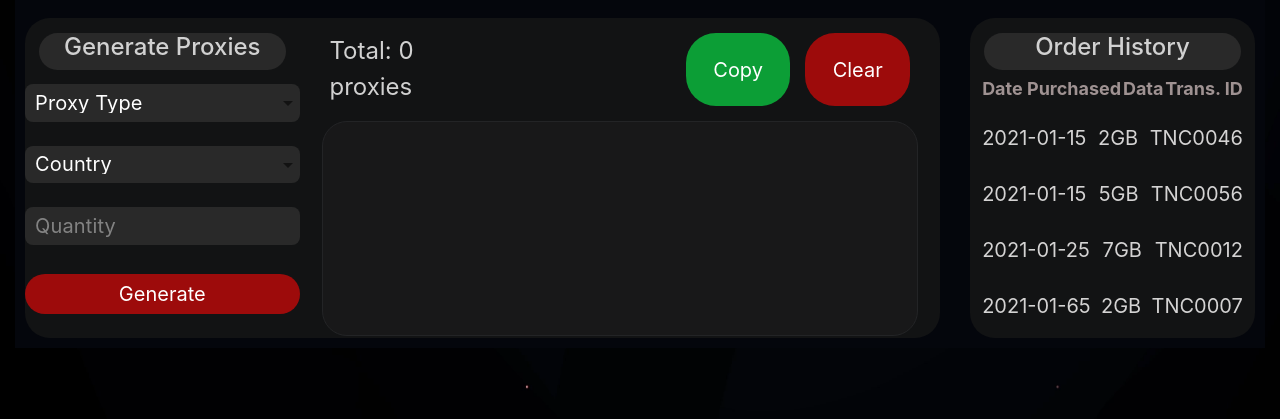
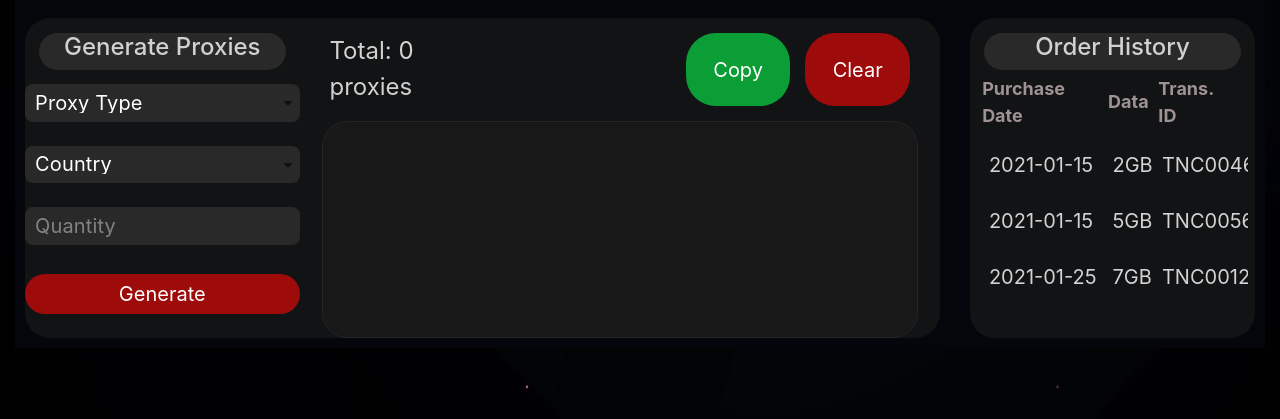
Before and after one commit to MichaelVandi/blitz, a React (Create React App) app: page / in a window 1280 px wide. Shown: the part 362-781 px from the top of the page. Built offline with nearby package versions, Linux system fonts and the light colour scheme.

Commit message:
all files added

```diff
--- a/src/App.css
+++ b/src/App.css
@@ -37,21 +37,29 @@
   }
 }
 ::-webkit-scrollbar {
-  width: 10px;
+  border-radius: 10px;
+  margin-right: 10px;
+  width: 5px;
 }
 
 /* Track */
 ::-webkit-scrollbar-track {
+  border-radius: 10px;
+  /* margin-right: 100px; */
   background: #f1f1f1;
 }
 
 /* Handle */
 ::-webkit-scrollbar-thumb {
   background: #888;
+  /* margin-right: 10px; */
+  border-radius: 10px;
 }
 
 /* Handle on hover */
 ::-webkit-scrollbar-thumb:hover {
+  border-radius: 10px;
+  /* margin-right: 10px; */
   background: #555;
 }
 .bg_image{
--- a/src/components/generateProxies.js
+++ b/src/components/generateProxies.js
@@ -129,7 +129,7 @@ function GenerateProxies () {
                 }
 
                 console.log(number);
-                newUrl = stickyUrl.substring(stickyUrl.length - 13, stickyUrl.length) + ':' + number + ':' +
+                newUrl = stickyUrl.substring(0, 16) + ':' + number + ':' +
                     'customer-' + username + '-sessid-hw' + sessionId + ':' + password + '\n';
 
             } else if (type === 'Sticky2') {
@@ -273,21 +273,26 @@ const styles = {
         height: '75%',
         display: 'flex',
         flexDirection: 'column',
+        border: '1.5px solid #232426',
+        padding: 5,
+        borderRadius: 25,
         // borderColor: '#232426',
         // borderWidth: 1,
         // justifyContent: 'center',
+        backgroundColor: '#181819',
         alignItems: 'center'
     },
     textField: {
-        width: '100%',
+        width: '98%',
         height: '99%',
         resize: 'none',
         outline: 'none',
         padding: 10,
-        border: '1.5px solid #232426',
-        borderRadius: 25,
+        border: 'none',
+        // border: '1.5px solid #232426',
+        // borderRadius: 25,
         color: 'white',
-        backgroundColor: '#181819',
+        backgroundColor: 'transparent',
     },
     buttonDiv: {
         // border: '1px solid blue',
--- a/src/components/history.js
+++ b/src/components/history.js
@@ -6,9 +6,18 @@ function History (props) {
     var data = props.history.data + "GB";
     return (
         <div style ={styles.container}>
-            <Text text={props.history.date} color="#d4d3d3" style_="normal" size={20}/>
-            <Text text={data} color="#d4d3d3" style_="normal" size={20}/>
-            <Text text={props.history.transID} color="#d4d3d3" style_="normal" size={20}/>
+            <div style={styles.purchaseDiv}>
+                <Text text={props.history.date} color="#d4d3d3" style_="normal" size={20}/>
+            </div>
+            <div style={styles.dataDiv}>
+                <Text text={data} color="#d4d3d3" style_="normal" size={20}/>
+            </div>
+            <div style={styles.transIDDiv}>
+                <Text text={props.history.transID} color="#d4d3d3" style_="normal" size={20}/>
+            </div>
+
+
+
         </div>
     );
 };
@@ -19,10 +28,21 @@ const styles = {
         padding: 5,
         display: 'flex',
         flexDirection: 'row',
-        justifyContent: 'space-between',
         alignItems: 'center',
         // justifyContent: 'space-between',
-    }
+    },
+    purchaseDiv: {
+        width: '50%',
+        alignItems: 'left',
+    },
+    dataDiv:{
+        width: '20%',
+        alignItems: 'left',
+    },
+    transIDDiv: {
+        width: '30%',
+        alignItems: 'left',
+    },
 }
 
 
--- a/src/components/orderHistory.js
+++ b/src/components/orderHistory.js
@@ -46,20 +46,26 @@ function OrderHistory (props) {
     return (
         <div style ={styles.container}>
             <Title text="Order History"/>
+
+            <div style={styles.mainHistoryContainer}>
+
                 <div style={styles.headerContainer}>
-                <div>
-                    <Text text="Date Purchased" color="#9f9292" style_="bold" size={18} weight="bold"/>
+                    <div style={styles.purchaseDiv}>
+                        <Text text="Purchase Date" color="#9f9292" style_="bold" size={18} weight="bold"/>
                     </div>
 
-                <div>
+                    <div style={styles.dataDiv}>
                         <Text text="Data" color="#9f9292" style_="bold" size={18} weight="bold"/>
                     </div>
-                <div>
+                    <div style={styles.transIDDiv}>
                         <Text text="Trans. ID" color="#9f9292" style_="bold" size={18} weight="bold"/>
                     </div>
                 </div>
+
                 <div style={styles.historyContainer}>
                     {props.historyList}
+                </div>
+
             </div>
 
 
@@ -74,8 +80,22 @@ const styles = {
         paddingBottom: 0,
         display: 'flex',
         flexDirection: 'row',
-        justifyContent: 'space-between',
         alignItems: 'center',
+        // border: '1px solid yellow'
+    },
+    purchaseDiv: {
+        width: '50%',
+        alignItems: 'left',
+    },
+    dataDiv:{
+        width: '20%',
+        alignItems: 'left',
+
+    },
+    transIDDiv: {
+        width: '30%',
+        alignItems: 'left',
+        marginRight: 9,
     },
     internalDiv: {
         width: '33%',
@@ -93,13 +113,24 @@ const styles = {
         alignItems: 'center',
         // justifyContent: 'space-between',
     }, historyContainer: {
-        width: '100%',
+        width: '95%',
         height: '99%',
         display: 'flex',
         // border: '1px solid yellow',
         flexDirection: 'column',
         alignItems: 'center',
         overflowY: 'scroll',
+        // border: '1px solid yellow'
+        // justifyContent: 'space-between',
+    },
+    mainHistoryContainer: {
+        width: '100%',
+        height: '80%',
+        // border: '1px solid yellow',
+        display: 'flex',
+        // border: '1px solid yellow',
+        flexDirection: 'column',
+        alignItems: 'center',
         // justifyContent: 'space-between',
     }
 }
```
Lines whose indentation alone changed are shown as unchanged.
